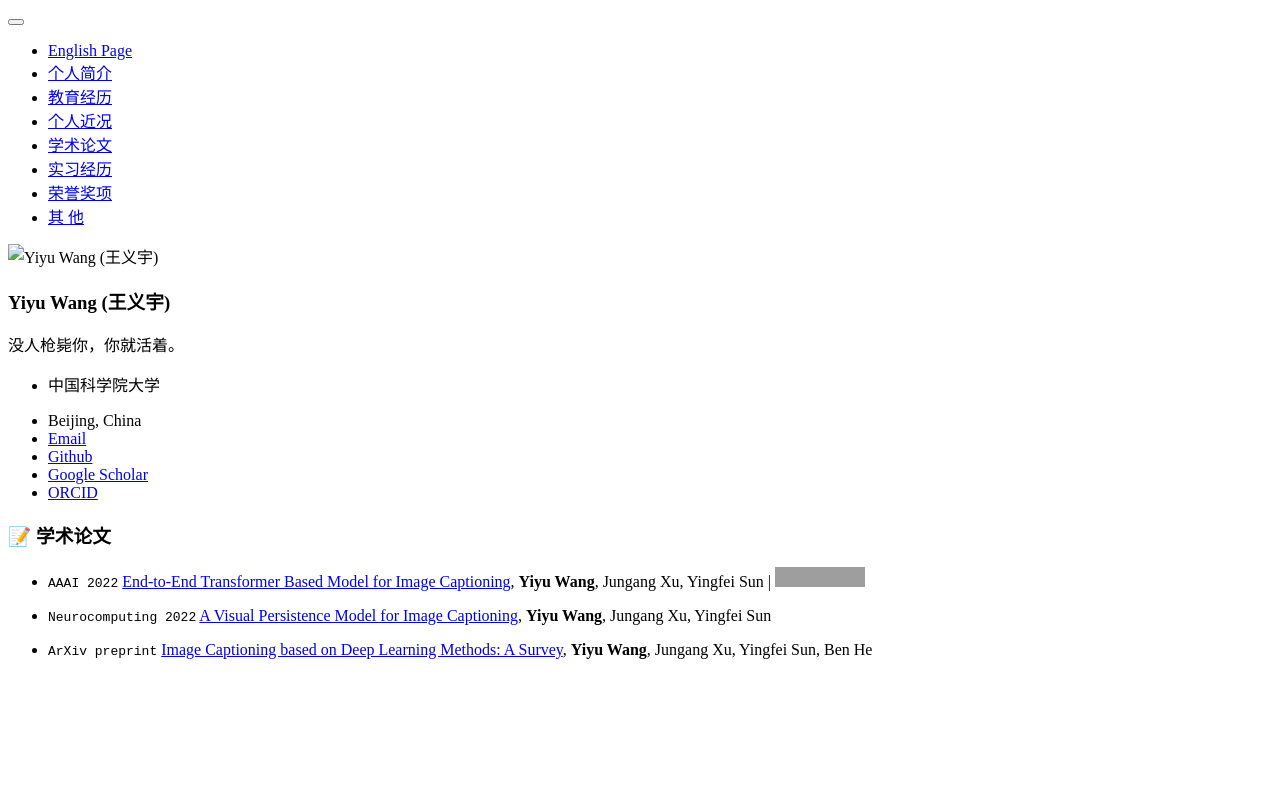
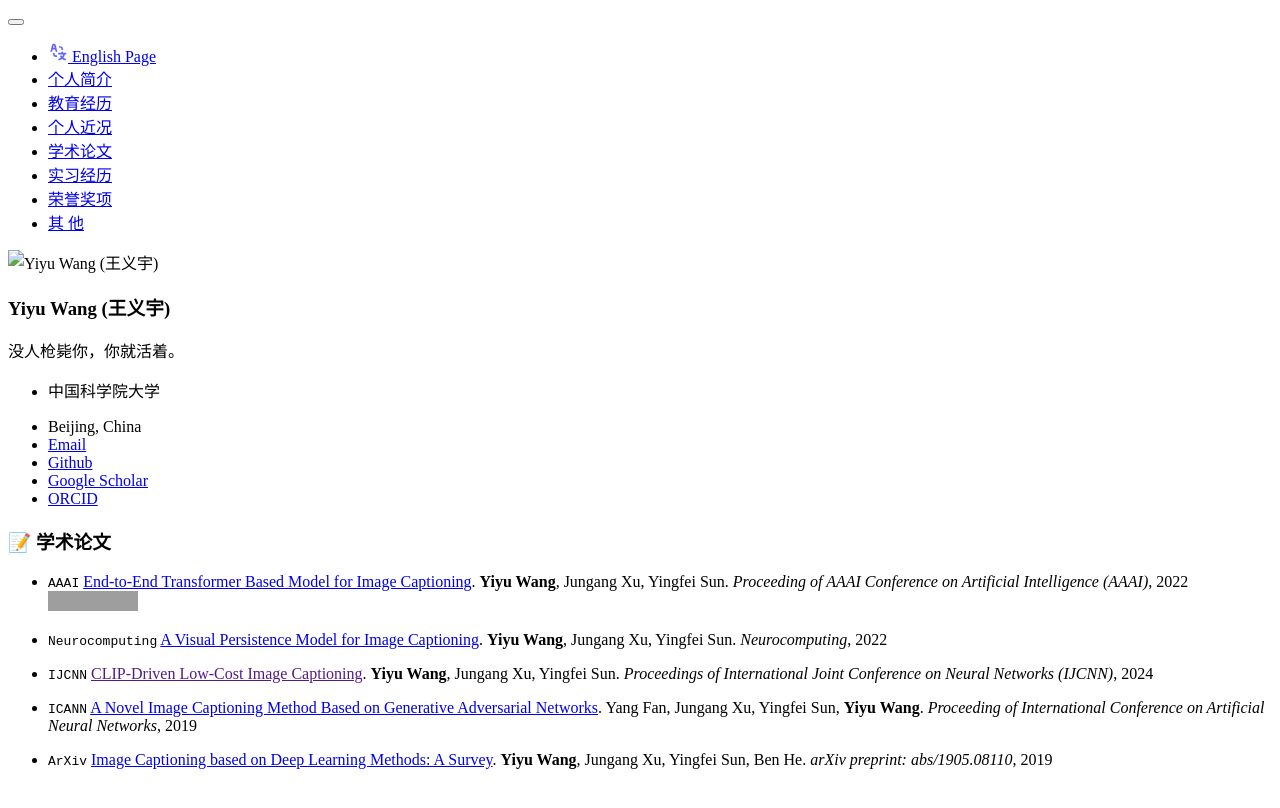
Before and after one commit to curya-wangyiyu/about_cn, a Jekyll site: the page built from _pages/includes/publications.md, in a window 1280 px wide. Shown: the top 808 px of the page. Built offline with Jekyll 4.4.1, drawn with Linux system fonts in a browser that asks for light colours; our own code applies the rules of GitHub Pages for plain Markdown files; grey boxes are pictures that could not be loaded.

Commit message:
更新描述，添加语言切换图标

```diff
--- a/_includes/masthead.html
+++ b/_includes/masthead.html
@@ -5,7 +5,10 @@
         <button><div class="navicon"></div></button>
         <ul class="visible-links">
           <li class="masthead__menu-item masthead__menu-item--lg masthead__menu-home-item">
-            <a href="../" target="_self">English Page</a>
+            <a href="../" target="_self">
+              <img class="svg" src="/images/en_cn.svg" width="20pt">
+              English Page
+            </a>
           </li>
           {% for link in site.data.navigation.main %}
             <li class="masthead__menu-item"><a href="{{ domain }}{{ link.url }}">{{ link.title }}</a></li>
--- a/_pages/includes/publications.md
+++ b/_pages/includes/publications.md
@@ -1,7 +1,11 @@
 # 📝 学术论文
 
-- ``AAAI 2022`` [End-to-End Transformer Based Model for Image Captioning](https://arxiv.org/abs/2203.15350), **Yiyu Wang**, Jungang Xu, Yingfei Sun \| [![](https://img.shields.io/github/stars/232525/PureT?style=social&label=PureT%20 Stars)](https://github.com/232525/PureT)
+- ``AAAI`` [End-to-End Transformer Based Model for Image Captioning](https://arxiv.org/abs/2203.15350). **Yiyu Wang**, Jungang Xu, Yingfei Sun. _Proceeding of AAAI Conference on Artificial Intelligence (AAAI)_, 2022 &nbsp; [![](https://img.shields.io/github/stars/232525/PureT?style=social&label=Stars)](https://github.com/232525/PureT)
 
-- ``Neurocomputing 2022`` [A Visual Persistence Model for Image Captioning](https://www.sciencedirect.com/science/article/pii/S0925231221014922?via%3Dihub), **Yiyu Wang**, Jungang Xu, Yingfei Sun
+- ``Neurocomputing`` [A Visual Persistence Model for Image Captioning](https://www.sciencedirect.com/science/article/pii/S0925231221014922?via%3Dihub). **Yiyu Wang**, Jungang Xu, Yingfei Sun. _Neurocomputing_, 2022
 
-- ``ArXiv preprint`` [Image Captioning based on Deep Learning Methods: A Survey](https://arxiv.org/abs/1905.08110), **Yiyu Wang**, Jungang Xu, Yingfei Sun, Ben He
+- ``IJCNN`` [CLIP-Driven Low-Cost Image Captioning](). **Yiyu Wang**, Jungang Xu, Yingfei Sun. _Proceedings of International Joint Conference on Neural Networks (IJCNN)_, 2024
+
+- ``ICANN`` [A Novel Image Captioning Method Based on Generative Adversarial Networks](https://link.springer.com/chapter/10.1007/978-3-030-30490-4_23). Yang Fan, Jungang Xu, Yingfei Sun, **Yiyu Wang**. _Proceeding of International Conference on Artificial Neural Networks_, 2019
+
+- ``ArXiv`` [Image Captioning based on Deep Learning Methods: A Survey](https://arxiv.org/abs/1905.08110). **Yiyu Wang**, Jungang Xu, Yingfei Sun, Ben He. _arXiv preprint: abs/1905.08110_, 2019
```
Also changed, not shown: _pages/includes/internships.md (+1 -1 lines), _pages/includes/intro.md (+2 -3 lines), _pages/includes/news.md (+1 -1 lines), images/en_cn.svg (added).
